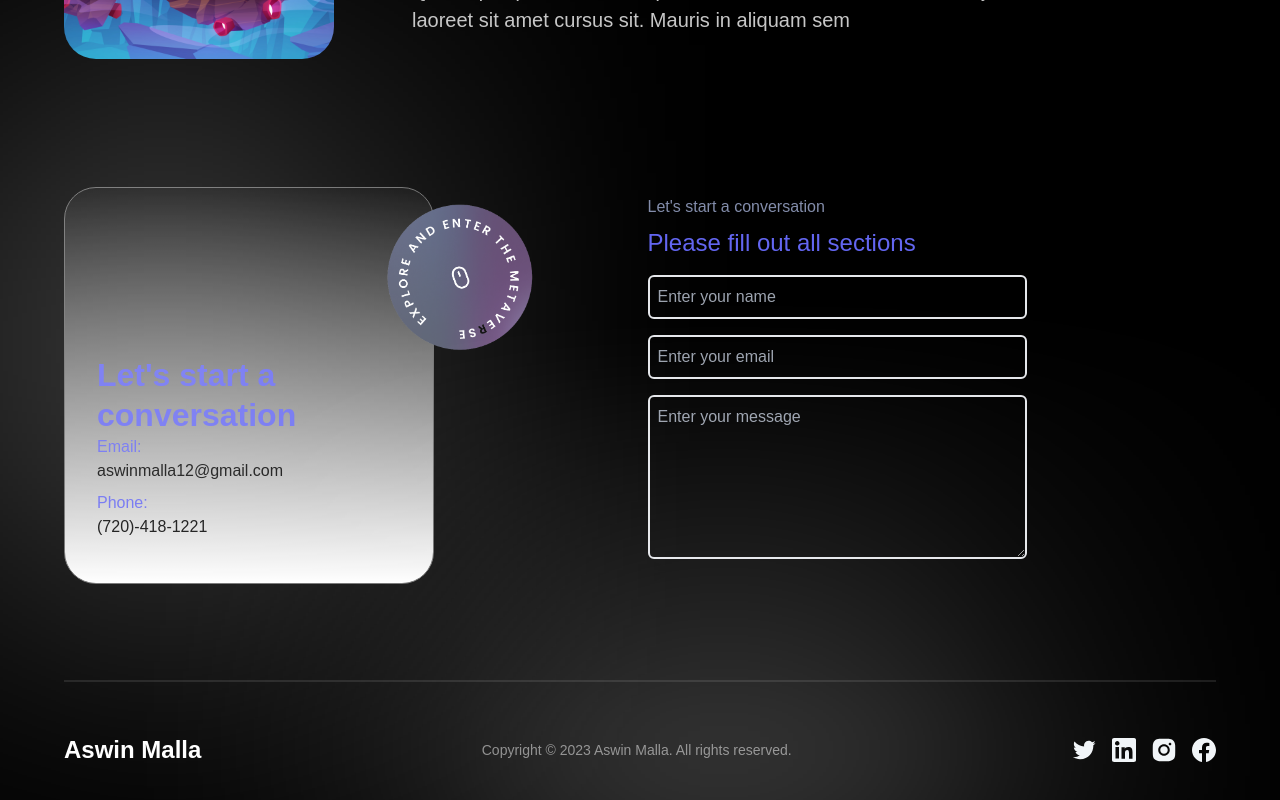
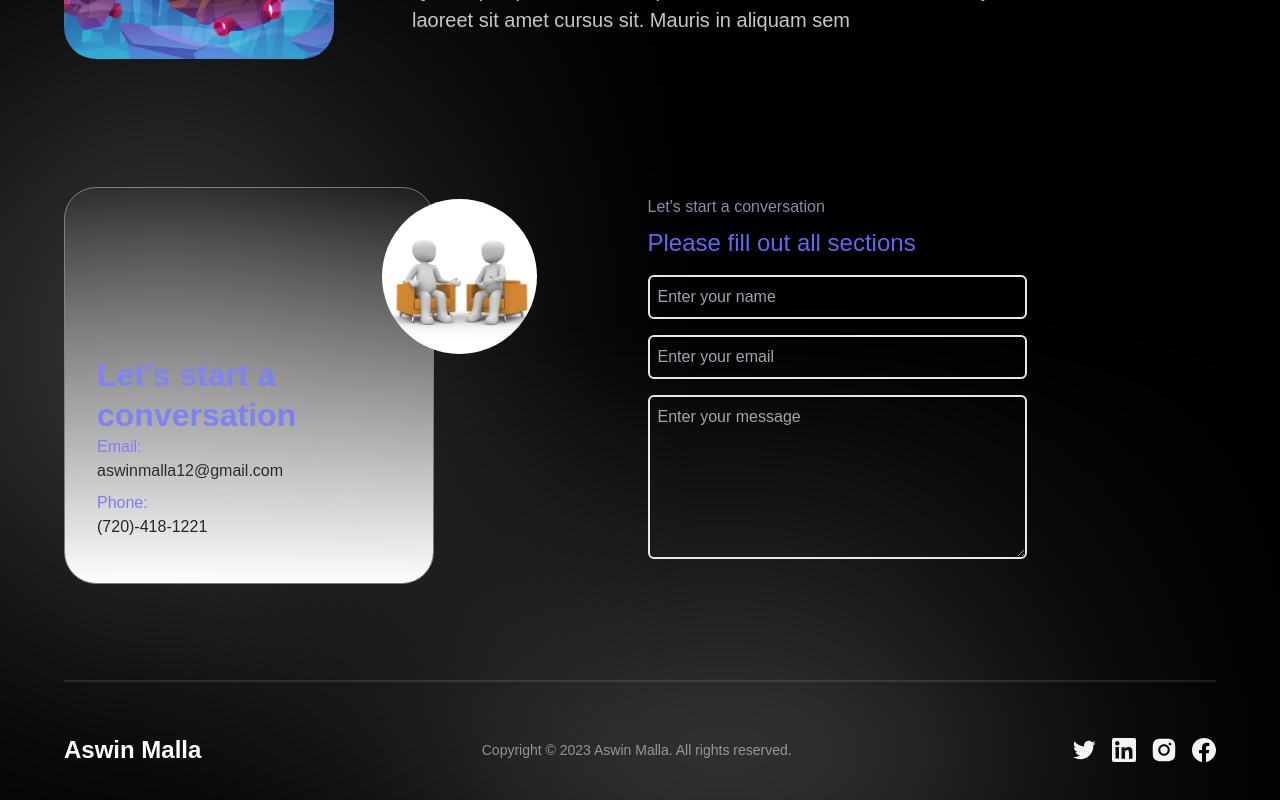
Before and after one commit to AMT98/PortfolioV2, a Next.js app: page / in a window 1280 px wide. Shown: the part 5030-5830 px from the top of the page. Built offline with nearby package versions, Linux system fonts and the light colour scheme; a web font is replaced by a local one.

Commit message:
added pic to contact section

```diff
--- a/sections/Feedback.jsx
+++ b/sections/Feedback.jsx
@@ -81,9 +81,9 @@ const Feedback = () => (
           className="lg:block hidden absolute -left-[10%] top-[3%]"
         >
           <img
-            src="/stamp.png"
+            src="/conversation.webp"
             alt="stamp"
-            className="w-[155px] h-[155px] object-contain"
+            className="w-[155px] h-[155px] object-contain rounded-full"
           />
         </motion.div>
       </motion.div>
```
Also changed, not shown: public/conversation.webp (added).
